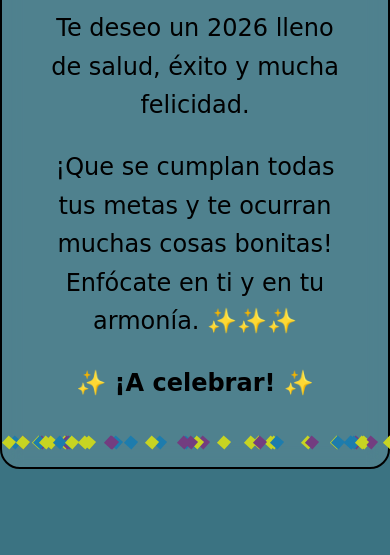
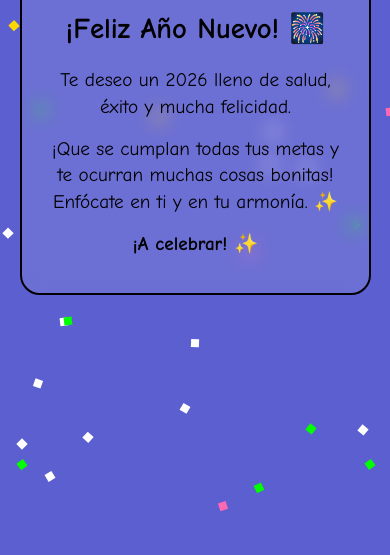
Before and after one commit to yonkees/new2026, a plain HTML site: page index.html in a window 390 px wide. Shown: the part 289-844 px from the top of the page. Drawn offline with Linux system fonts and the light colour scheme.

Commit message:
Ajuste para móvil
Updated styles for responsiveness and aesthetics, adjusted countdown screen layout, and modified confetti generation.

```diff
--- a/index.html
+++ b/index.html
@@ -2,7 +2,7 @@
 <html lang="es">
 <head>
     <meta charset="UTF-8">
-    <meta name="viewport" content="width=device-width, initial-scale=1.0">
+    <meta name="viewport" content="width=device-width, initial-scale=1.0, maximum-scale=1.0, user-scalable=no">
     <title>¡Esperando el 2026!</title>
     <style>
         body {
@@ -11,69 +11,82 @@
             display: flex;
             justify-content: center;
             align-items: center;
-            height: 100vh;
-            background-color: #3B7382;
+            min-height: 100vh; /* Usa min-height para evitar cortes en móviles */
+            background-color: #4548a9;
             color: black;
-            font-family: 'Apple Chancery', cursive, sans-serif;
+            font-family: 'Apple Chancery', 'Comic Sans MS', cursive, sans-serif;
             text-align: center;
-            overflow: hidden;
+            overflow-x: hidden;
         }
 
-        /* Estilo del Contador Inicial */
-        #countdown-screen {
-            display: flex;
-            flex-direction: column;
-            align-items: center;
-            animation: fadeIn 2s ease-in;
+        /* Contenedor responsivo */
+        #countdown-screen, #message-screen {
+            width: 90%;
+            max-width: 500px;
+            padding: 20px;
+            box-sizing: border-box;
         }
 
+        #message-screen {
+            display: none;
+            border: 2px solid black;
+            border-radius: 20px;
+            background: rgba(255, 255, 255, 0.1);
+            backdrop-filter: blur(10px);
+            animation: popIn 1.5s ease-out;
+        }
+
+        /* Ajuste del tamaño de fuente para móviles */
+        h1 {
+            font-size: 1.8rem;
+            margin-bottom: 20px;
+            line-height: 1.2;
+        }
+
+        /* Cuadrícula del contador flexible */
         .timer-grid {
-            display: flex;
-            gap: 20px;
+            display: grid;
+            grid-template-columns: repeat(2, 1fr); /* 2 columnas en móvil */
+            gap: 10px;
             margin-top: 20px;
+        }
+
+        /* Si la pantalla es más grande, 4 columnas */
+        @media (min-width: 400px) {
+            .timer-grid {
+                grid-template-columns: repeat(4, 1fr);
+            }
         }
 
         .unit {
             background: rgba(255, 255, 255, 0.2);
-            padding: 15px;
-            border-radius: 15px;
-            min-width: 80px;
-            box-shadow: 0 8px 32px rgba(0,0,0,0.1);
+            padding: 10px;
+            border-radius: 12px;
+            box-shadow: 0 4px 15px rgba(0,0,0,0.1);
         }
 
         .unit span {
             display: block;
-            font-size: 2.5rem;
+            font-size: 1.8rem;
             font-weight: bold;
         }
 
-        /* Estilo del Contenedor del Mensaje (Oculto al inicio) */
-        #message-screen {
-            display: none;
-            border: 2px solid black;
-            padding: 40px;
-            border-radius: 20px;
-            background: rgba(255, 255, 255, 0.1);
-            backdrop-filter: blur(10px);
-            max-width: 80%;
-            animation: popIn 1.5s cubic-bezier(0.17, 0.67, 0.83, 0.67);
+        p {
+            font-size: 1.2rem;
+            line-height: 1.4;
+            margin: 15px 0;
         }
 
-        h1 { font-size: 3rem; margin-bottom: 10px; }
-        p { font-size: 1.5rem; line-height: 1.6; }
-
-        @keyframes fadeIn { from { opacity: 0; } to { opacity: 1; } }
         @keyframes popIn {
-            0% { transform: scale(0.5); opacity: 0; }
+            0% { transform: scale(0.8); opacity: 0; }
             100% { transform: scale(1); opacity: 1; }
         }
 
-        /* Confeti simple */
         .confetti {
             position: absolute;
-            width: 10px;
-            height: 10px;
-            background: gold;
+            width: 8px;
+            height: 8px;
+            z-index: -1;
             animation: fall 3s linear infinite;
         }
         @keyframes fall {
@@ -96,21 +109,21 @@
     <div id="message-screen">
         <h1>¡Feliz Año Nuevo! 🎆</h1>
         <p>Te deseo un 2026 lleno de salud, éxito y mucha felicidad.</p>
-        <p>¡Que se cumplan todas tus metas y te ocurran muchas cosas bonitas! Enfócate en ti y en tu armonía. ✨✨✨</p>
-        <p><strong>✨ ¡A celebrar! ✨</strong></p>
+        <p>¡Que se cumplan todas tus metas y te ocurran muchas cosas bonitas! Enfócate en ti y en tu armonía. ✨</p>
+        <p><strong>¡A celebrar! ✨</strong></p>
     </div>
 
     <script>
-        // Fecha objetivo
         const target = new Date("Jan 1, 2026 00:00:00").getTime();
 
         function createConfetti() {
-            for(let i=0; i<50; i++) {
+            for(let i=0; i<40; i++) {
                 const c = document.createElement('div');
                 c.className = 'confetti';
                 c.style.left = Math.random() * 100 + 'vw';
-                c.style.delay = Math.random() * 2 + 's';
-                c.style.backgroundColor = ['#1D7CAD', '#C7D422', '#733D80', '#22D4C8'][Math.floor(Math.random()*3)];
+                c.style.top = '-10px';
+                c.style.animationDelay = Math.random() * 3 + 's';
+                c.style.backgroundColor = ['#ffd700', '#ffffff', '#ff69b4', '#00ff00'][Math.floor(Math.random()*4)];
                 document.body.appendChild(c);
             }
         }
@@ -123,7 +136,7 @@
                 clearInterval(timer);
                 document.getElementById('countdown-screen').style.display = 'none';
                 document.getElementById('message-screen').style.display = 'block';
-                document.body.style.backgroundColor = '#3B7382'; // Cambia un poco el color al final
+                document.body.style.backgroundColor = '#5c5fcf';
                 createConfetti();
                 return;
             }
```
